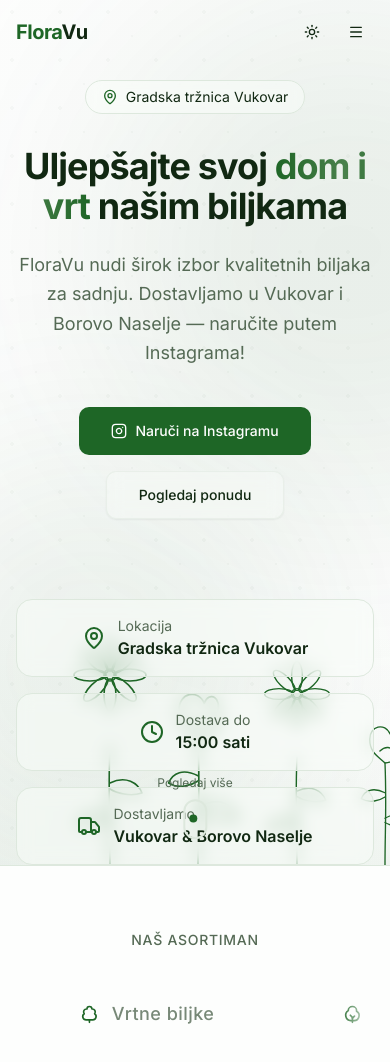
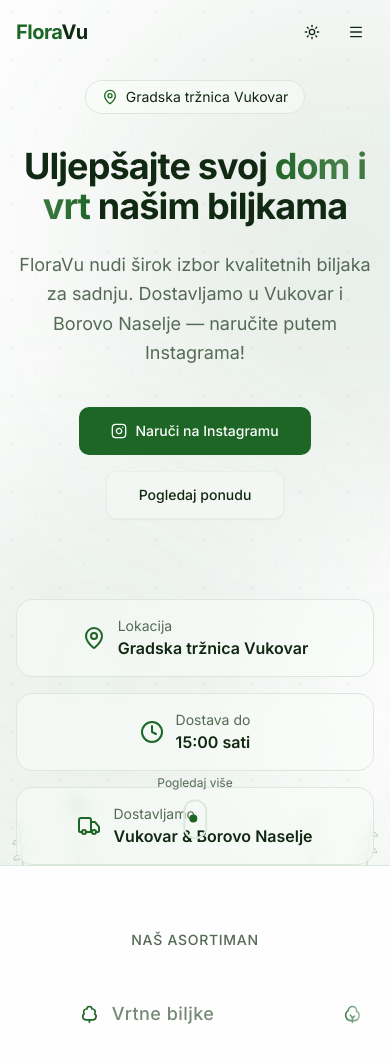
Before and after one commit to simunrak/v0-floravu-website-build, a Next.js app: page / in a window 390 px wide. Shown: the top 1062 px of the page. Built offline with nearby package versions, Linux system fonts and the light colour scheme.

Commit message:
refactor: responsive animation layout for mobile
Mobile layout with fewer, smaller flowers and responsive sizing.

Co-authored-by: SimunRak <276330606+simunrak@users.noreply.github.com>

```diff
--- a/components/home/flower-rise.tsx
+++ b/components/home/flower-rise.tsx
@@ -5,39 +5,60 @@ import { useEffect, useState } from "react"
 
 /**
  * Decorative entrance animation: hand-drawn line flowers rise from the bottom
- * of the screen and bloom in. Inspired by engraving / botanical line art.
+ * of the hero section and bloom in. Inspired by engraving / botanical line art.
  *
  * Color: inherits from the wrapping element via `currentColor`,
  * which we set to `text-primary` (the same green as the
  * "Naruči na Instagramu" button).
+ *
+ * Responsive strategy:
+ * - Desktop (md+): a rich set of 9 flowers spread across the full width.
+ * - Mobile (< md): a curated set of 4 smaller flowers anchored to the
+ *   left/right edges so they never overlap the centered headline,
+ *   buttons, or info cards.
+ * - Sizes scale with viewport via CSS `clamp()` so SVGs stay legible
+ *   on phones without crowding the layout.
  */
 
 type FlowerKind = "daisy" | "tulip" | "bud" | "sprig"
 
 type FlowerInstance = {
   kind: FlowerKind
-  /** Horizontal position in % of viewport width */
+  /** Horizontal position in % of container width */
   left: number
-  /** Scale factor */
+  /** Scale factor (multiplied with the responsive base size) */
   scale: number
   /** Stagger delay in seconds */
   delay: number
   /** Slight rotation in deg, for organic feel */
   rotate?: number
-  /** Hide on small screens to keep mobile clean */
-  hideOnMobile?: boolean
 }
 
-const FLOWERS: FlowerInstance[] = [
-  { kind: "sprig", left: 4, scale: 0.9, delay: 0.05, rotate: -6, hideOnMobile: true },
+/**
+ * Mobile flowers — only 4, anchored to the outer edges (left ≤ 22%,
+ * right ≥ 78%) so the central column (badge, headline, CTAs, info cards)
+ * stays clean. Smaller scales prevent clipping/overlap on narrow viewports.
+ */
+const MOBILE_FLOWERS: FlowerInstance[] = [
+  { kind: "sprig", left: 6, scale: 0.55, delay: 0.05, rotate: -6 },
+  { kind: "daisy", left: 20, scale: 0.55, delay: 0.2 },
+  { kind: "bud", left: 80, scale: 0.55, delay: 0.3 },
+  { kind: "sprig", left: 94, scale: 0.55, delay: 0.45, rotate: 5 },
+]
+
+/**
+ * Desktop flowers — full bouquet across the width.
+ */
+const DESKTOP_FLOWERS: FlowerInstance[] = [
+  { kind: "sprig", left: 4, scale: 0.9, delay: 0.05, rotate: -6 },
   { kind: "daisy", left: 14, scale: 1, delay: 0.15 },
-  { kind: "tulip", left: 26, scale: 0.85, delay: 0.3, rotate: 3, hideOnMobile: true },
+  { kind: "tulip", left: 26, scale: 0.85, delay: 0.3, rotate: 3 },
   { kind: "bud", left: 38, scale: 1.05, delay: 0.2 },
-  { kind: "sprig", left: 50, scale: 0.8, delay: 0.45, rotate: -3, hideOnMobile: true },
+  { kind: "sprig", left: 50, scale: 0.8, delay: 0.45, rotate: -3 },
   { kind: "daisy", left: 62, scale: 0.9, delay: 0.25 },
-  { kind: "tulip", left: 74, scale: 1, delay: 0.4, rotate: -4, hideOnMobile: true },
+  { kind: "tulip", left: 74, scale: 1, delay: 0.4, rotate: -4 },
   { kind: "bud", left: 86, scale: 0.85, delay: 0.35 },
-  { kind: "sprig", left: 96, scale: 0.95, delay: 0.5, rotate: 5, hideOnMobile: true },
+  { kind: "sprig", left: 96, scale: 0.95, delay: 0.5, rotate: 5 },
 ]
 
 export function FlowerRise() {
@@ -55,25 +76,43 @@ export function FlowerRise() {
   return (
     <div
       aria-hidden="true"
-      className="pointer-events-none absolute inset-x-0 bottom-0 z-0 h-[55%] overflow-hidden text-primary"
+      className="pointer-events-none absolute inset-x-0 bottom-0 z-0 h-[38%] overflow-hidden text-primary opacity-60 sm:h-[45%] sm:opacity-75 md:h-[55%] md:opacity-100"
     >
       {/* Soft glow at the base to suggest light/upliftment */}
       <div className="absolute inset-x-0 bottom-0 h-1/2 bg-gradient-to-t from-primary/[0.06] via-primary/[0.02] to-transparent" />
 
-      {FLOWERS.map((f, i) => (
-        <Flower key={i} flower={f} reduced={reduced} />
-      ))}
+      {/* Mobile bouquet */}
+      <div className="absolute inset-0 md:hidden">
+        {MOBILE_FLOWERS.map((f, i) => (
+          <Flower key={`m-${i}`} flower={f} reduced={reduced} variant="mobile" />
+        ))}
+      </div>
+
+      {/* Desktop bouquet */}
+      <div className="absolute inset-0 hidden md:block">
+        {DESKTOP_FLOWERS.map((f, i) => (
+          <Flower key={`d-${i}`} flower={f} reduced={reduced} variant="desktop" />
+        ))}
+      </div>
     </div>
   )
 }
 
-function Flower({ flower, reduced }: { flower: FlowerInstance; reduced: boolean }) {
+function Flower({
+  flower,
+  reduced,
+  variant,
+}: {
+  flower: FlowerInstance
+  reduced: boolean
+  variant: "mobile" | "desktop"
+}) {
   const baseDuration = reduced ? 0.01 : 1.6
   const riseDuration = reduced ? 0.01 : 1.4
 
   return (
     <motion.div
-      initial={{ y: 80, opacity: 0 }}
+      initial={{ y: 60, opacity: 0 }}
       animate={{ y: 0, opacity: 1 }}
       transition={{
         duration: riseDuration,
@@ -82,16 +121,19 @@ function Flower({ flower, reduced }: { flower: FlowerInstance; reduced: boolean
       }}
       style={{
         left: `${flower.left}%`,
-        transform: `translateX(-50%) rotate(${flower.rotate ?? 0}deg)`,
+        // Combine centering with rotation in one transform so it doesn't fight motion's transform.
+        // Framer Motion animates `y`/`opacity` separately, but for x-translate we use translateX(-50%)
+        // via a wrapping element below so this transform is safe.
       }}
-      className={`absolute bottom-0 origin-bottom ${
-        flower.hideOnMobile ? "hidden md:block" : ""
-      }`}
+      className="absolute bottom-0 origin-bottom -translate-x-1/2"
     >
       <div
-        style={{ transform: `scale(${flower.scale})`, transformOrigin: "bottom center" }}
+        style={{
+          transform: `rotate(${flower.rotate ?? 0}deg) scale(${flower.scale})`,
+          transformOrigin: "bottom center",
+        }}
       >
-        <FlowerSVG kind={flower.kind} delay={flower.delay} duration={baseDuration} />
+        <FlowerSVG kind={flower.kind} delay={flower.delay} duration={baseDuration} variant={variant} />
       </div>
     </motion.div>
   )
@@ -101,50 +143,88 @@ function FlowerSVG({
   kind,
   delay,
   duration,
+  variant,
 }: {
   kind: FlowerKind
   delay: number
   duration: number
+  variant: "mobile" | "desktop"
 }) {
   switch (kind) {
     case "daisy":
-      return <DaisySVG delay={delay} duration={duration} />
+      return <DaisySVG delay={delay} duration={duration} variant={variant} />
     case "tulip":
-      return <TulipSVG delay={delay} duration={duration} />
+      return <TulipSVG delay={delay} duration={duration} variant={variant} />
     case "bud":
-      return <BudSVG delay={delay} duration={duration} />
+      return <BudSVG delay={delay} duration={duration} variant={variant} />
     case "sprig":
-      return <SprigSVG delay={delay} duration={duration} />
+      return <SprigSVG delay={delay} duration={duration} variant={variant} />
   }
 }
 
 const STROKE = 1.6
 
+/**
+ * Responsive base sizes via `clamp(min, preferred, max)`.
+ * - Mobile: smaller min/max so flowers stay tucked at edges on narrow screens.
+ * - Desktop: larger sizes for visual presence.
+ */
+const sizes = {
+  daisy: {
+    mobile: { width: "clamp(56px, 14vw, 90px)", aspect: 110 / 260 },
+    desktop: { width: "clamp(110px, 10vw, 140px)", aspect: 110 / 260 },
+  },
+  tulip: {
+    mobile: { width: "clamp(50px, 12vw, 80px)", aspect: 100 / 240 },
+    desktop: { width: "clamp(100px, 9vw, 120px)", aspect: 100 / 240 },
+  },
+  bud: {
+    mobile: { width: "clamp(54px, 13vw, 84px)", aspect: 100 / 250 },
+    desktop: { width: "clamp(105px, 9.5vw, 125px)", aspect: 100 / 250 },
+  },
+  sprig: {
+    mobile: { width: "clamp(44px, 11vw, 70px)", aspect: 80 / 200 },
+    desktop: { width: "clamp(80px, 7.5vw, 100px)", aspect: 80 / 200 },
+  },
+}
+
+function svgStyle(kind: FlowerKind, variant: "mobile" | "desktop") {
+  const s = sizes[kind][variant]
+  return {
+    width: s.width,
+    height: "auto",
+    display: "block" as const,
+  }
+}
+
 /* --------------------------- Individual flowers --------------------------- */
 
-function DaisySVG({ delay, duration }: { delay: number; duration: number }) {
-  // Petals positioned around center (50, 70) inside viewBox 100 x 260
+function DaisySVG({
+  delay,
+  duration,
+  variant,
+}: {
+  delay: number
+  duration: number
+  variant: "mobile" | "desktop"
+}) {
   const petals = Array.from({ length: 8 }, (_, i) => i)
   return (
     <svg
-      width="110"
-      height="260"
       viewBox="0 0 100 260"
       fill="none"
       stroke="currentColor"
       strokeWidth={STROKE}
       strokeLinecap="round"
       strokeLinejoin="round"
-      className="block sm:w-[120px] md:w-[140px]"
+      style={svgStyle("daisy", variant)}
     >
-      {/* Stem */}
       <motion.path
         d="M50 260 C 50 220, 48 180, 50 140"
         initial={{ pathLength: 0 }}
         animate={{ pathLength: 1 }}
         transition={{ duration, delay: delay + 0.1, ease: "easeOut" }}
       />
-      {/* Leaves */}
       <motion.path
         d="M50 210 C 32 202, 22 210, 18 220 C 30 222, 44 218, 50 214"
         initial={{ pathLength: 0 }}
@@ -157,7 +237,6 @@ function DaisySVG({ delay, duration }: { delay: number; duration: number }) {
         animate={{ pathLength: 1 }}
         transition={{ duration: duration * 0.6, delay: delay + 0.55, ease: "easeOut" }}
       />
-      {/* Petals */}
       {petals.map((i) => (
         <motion.ellipse
           key={i}
@@ -174,7 +253,6 @@ function DaisySVG({ delay, duration }: { delay: number; duration: number }) {
           }}
         />
       ))}
-      {/* Center */}
       <motion.circle
         cx="50"
         cy="70"
@@ -187,34 +265,37 @@ function DaisySVG({ delay, duration }: { delay: number; duration: number }) {
   )
 }
 
-function TulipSVG({ delay, duration }: { delay: number; duration: number }) {
+function TulipSVG({
+  delay,
+  duration,
+  variant,
+}: {
+  delay: number
+  duration: number
+  variant: "mobile" | "desktop"
+}) {
   return (
     <svg
-      width="100"
-      height="240"
       viewBox="0 0 100 240"
       fill="none"
       stroke="currentColor"
       strokeWidth={STROKE}
       strokeLinecap="round"
       strokeLinejoin="round"
-      className="block sm:w-[110px] md:w-[120px]"
+      style={svgStyle("tulip", variant)}
     >
-      {/* Stem */}
       <motion.path
         d="M50 240 L 50 110"
         initial={{ pathLength: 0 }}
         animate={{ pathLength: 1 }}
         transition={{ duration, delay: delay + 0.1, ease: "easeOut" }}
       />
-      {/* Leaf */}
       <motion.path
         d="M50 200 C 28 188, 18 160, 22 130 C 38 152, 48 178, 50 200"
         initial={{ pathLength: 0 }}
         animate={{ pathLength: 1 }}
         transition={{ duration: duration * 0.7, delay: delay + 0.45, ease: "easeOut" }}
       />
-      {/* Tulip cup outer */}
       <motion.path
         d="M28 110 C 28 78, 40 60, 50 56 C 60 60, 72 78, 72 110 C 64 96, 58 110, 50 110 C 42 110, 36 96, 28 110 Z"
         initial={{ pathLength: 0, opacity: 0 }}
@@ -224,7 +305,6 @@ function TulipSVG({ delay, duration }: { delay: number; duration: number }) {
           opacity: { duration: 0.3, delay: delay + 0.8 },
         }}
       />
-      {/* Inner petal hint */}
       <motion.path
         d="M50 56 C 48 76, 50 96, 50 110"
         initial={{ pathLength: 0 }}
@@ -235,41 +315,43 @@ function TulipSVG({ delay, duration }: { delay: number; duration: number }) {
   )
 }
 
-function BudSVG({ delay, duration }: { delay: number; duration: number }) {
+function BudSVG({
+  delay,
+  duration,
+  variant,
+}: {
+  delay: number
+  duration: number
+  variant: "mobile" | "desktop"
+}) {
   return (
     <svg
-      width="100"
-      height="250"
       viewBox="0 0 100 250"
       fill="none"
       stroke="currentColor"
       strokeWidth={STROKE}
       strokeLinecap="round"
       strokeLinejoin="round"
-      className="block sm:w-[110px] md:w-[125px]"
+      style={svgStyle("bud", variant)}
     >
-      {/* Stem */}
       <motion.path
         d="M50 250 C 50 210, 52 180, 50 130"
         initial={{ pathLength: 0 }}
         animate={{ pathLength: 1 }}
         transition={{ duration, delay: delay + 0.1, ease: "easeOut" }}
       />
-      {/* Right leaf */}
       <motion.path
         d="M50 195 C 70 184, 84 192, 88 206 C 72 210, 58 204, 50 200"
         initial={{ pathLength: 0 }}
         animate={{ pathLength: 1 }}
         transition={{ duration: duration * 0.6, delay: delay + 0.45, ease: "easeOut" }}
       />
-      {/* Left small leaf */}
       <motion.path
         d="M50 165 C 36 158, 26 162, 22 172 C 32 178, 44 174, 50 170"
         initial={{ pathLength: 0 }}
         animate={{ pathLength: 1 }}
         transition={{ duration: duration * 0.6, delay: delay + 0.6, ease: "easeOut" }}
       />
-      {/* Rose-bud spiral */}
       <motion.path
         d="M50 130
            C 42 122, 32 118, 32 102
@@ -283,7 +365,6 @@ function BudSVG({ delay, duration }: { delay: number; duration: number }) {
           opacity: { duration: 0.3, delay: delay + 0.9 },
         }}
       />
-      {/* Inner curl */}
       <motion.path
         d="M44 116 C 50 110, 58 110, 60 118"
         initial={{ pathLength: 0 }}
@@ -294,27 +375,31 @@ function BudSVG({ delay, duration }: { delay: number; duration: number }) {
   )
 }
 
-function SprigSVG({ delay, duration }: { delay: number; duration: number }) {
+function SprigSVG({
+  delay,
+  duration,
+  variant,
+}: {
+  delay: number
+  duration: number
+  variant: "mobile" | "desktop"
+}) {
   return (
     <svg
-      width="80"
-      height="200"
       viewBox="0 0 80 200"
       fill="none"
       stroke="currentColor"
       strokeWidth={STROKE}
       strokeLinecap="round"
       strokeLinejoin="round"
-      className="block sm:w-[90px] md:w-[100px]"
+      style={svgStyle("sprig", variant)}
     >
-      {/* Main stem */}
       <motion.path
         d="M40 200 C 38 160, 42 120, 40 70"
         initial={{ pathLength: 0 }}
         animate={{ pathLength: 1 }}
         transition={{ duration, delay: delay + 0.1, ease: "easeOut" }}
       />
-      {/* Leaves alternating */}
       {[
         { d: "M40 170 C 22 162, 14 168, 12 180 C 24 184, 36 178, 40 174", del: 0.4 },
         { d: "M40 145 C 56 138, 66 144, 68 156 C 56 160, 44 154, 40 150", del: 0.55 },
@@ -329,7 +414,6 @@ function SprigSVG({ delay, duration }: { delay: number; duration: number }) {
           transition={{ duration: duration * 0.55, delay: delay + leaf.del, ease: "easeOut" }}
         />
       ))}
-      {/* Tip bud */}
       <motion.circle
         cx="40"
         cy="64"
```
